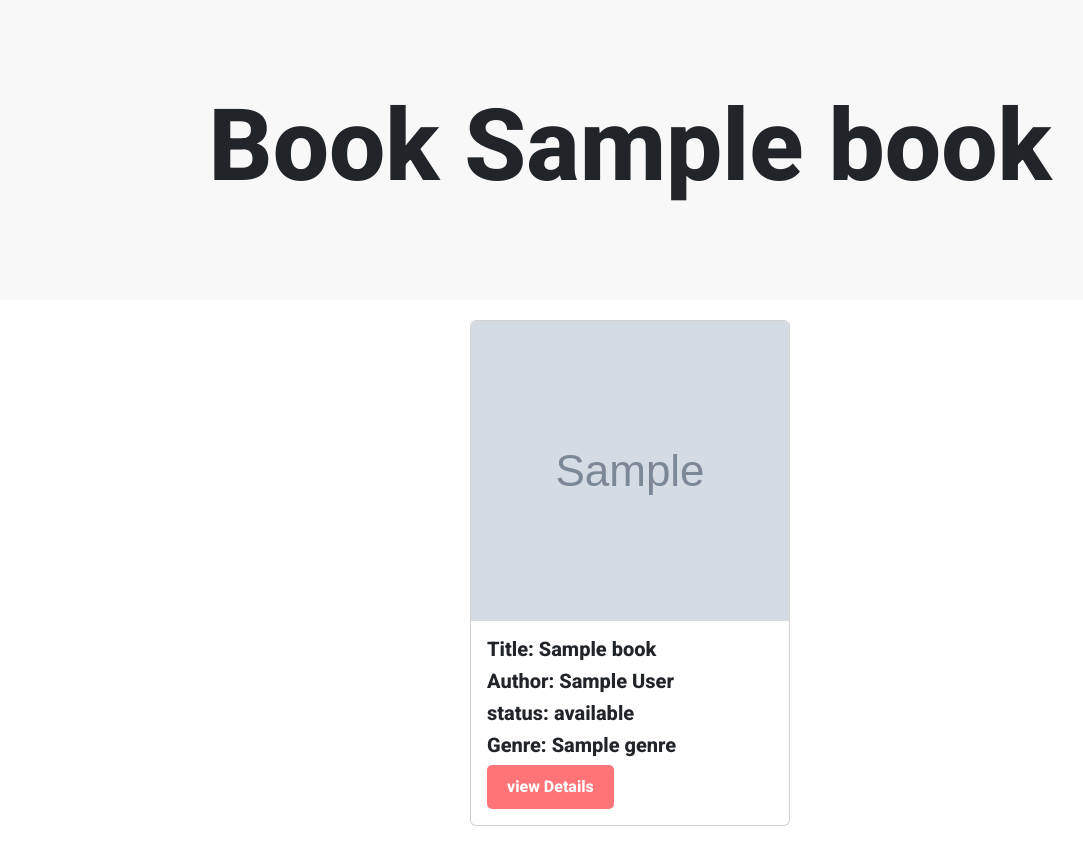
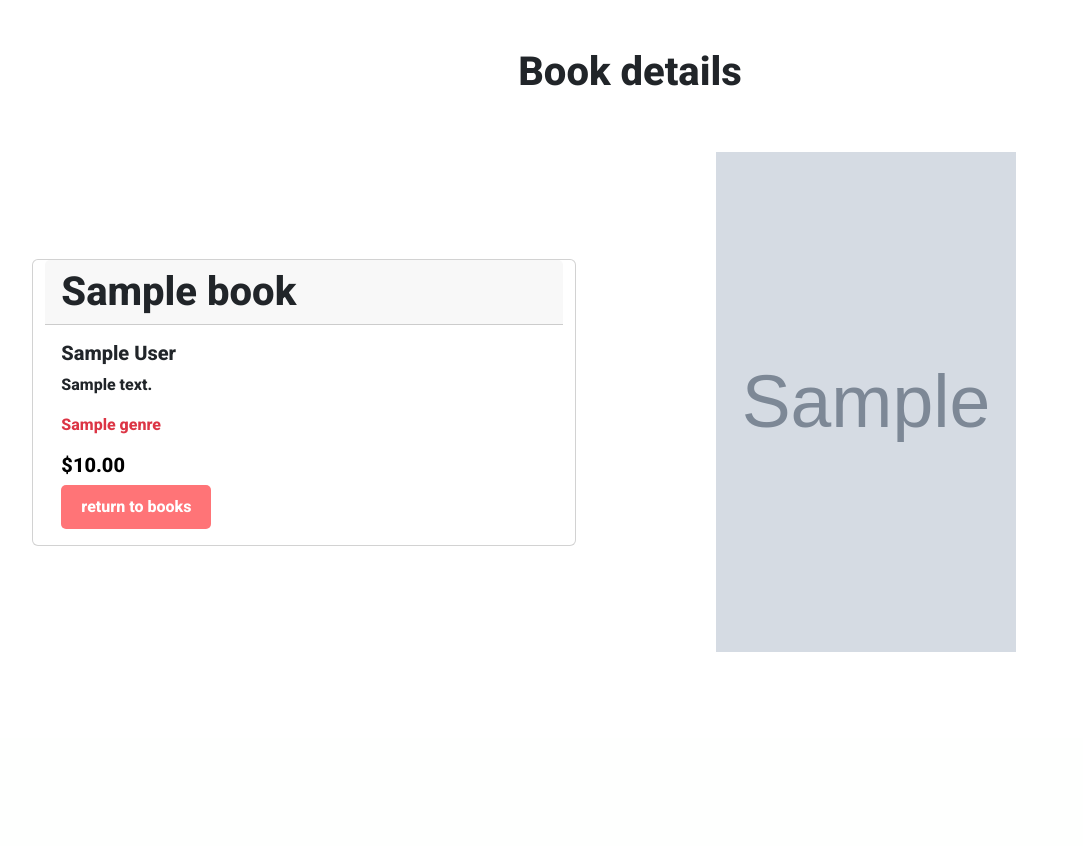
Before and after one commit to seifbasel/Library-Management-System-Website, a Django app: page /books/1 in a window 1280 px wide. Shown: the part 62-908 px from the top of the page, without its empty margins (10-1093 px from the left). After the commit the page ends 714 px from the top, so only its background shows below. Run offline with Django 4.2, Linux system fonts and the light colour scheme; tables that the repository leaves empty hold one stand-in row (values such as "Sample post"); grey boxes marked "Sample" are stand-in pictures; some libraries are stand-ins or nearby versions; some web fonts are replaced.

Commit message:
editpages

```diff
--- a/LMS/books/templates/books/index.html
+++ b/LMS/books/templates/books/index.html
@@ -12,7 +12,7 @@
       class="card-img-top"
       src="{{book.get_image_url}}"
       alt="Card image cap"
-      style="height: 300px"
+      style="height: 400px"
     />
     <div class="card-body">
       <h5 class="card-title">Title: {{book.title}}</h5>
--- a/LMS/books/templates/books/show.html
+++ b/LMS/books/templates/books/show.html
@@ -1,9 +1,39 @@
 {%extends 'students/layouts/base.html'%} {%load static%} {% block 'content' %}
-<div class="landing">
-  <div class="content">
-    <h2>Book {{book.title}}</h2>
+
+  <div class="text-center p-5">
+    <h1>Book details </h1>
+  </div>
+
+<div class="row justify-content-center align-items-center">
+    <div class="card col-5">
+      <h1 class="card-header">{{book.title}}</h1>
+      <div class="card-body">
+        <h5 class="card-title">{{book.author}}</h5>
+        <p class="card-text">{{book.description}}</p>
+        <p class="card-text text-danger">{{book.genre}}</p>
+        <h5 class="card-text fw-bold text-black">${{book.price}}</h5>
+
+        <a href="{% url 'books.index'%}" class="btn btn-primary"
+          >return to books</a>
+      </div>
+    </div>
+
+
+    <div class="col-1">
+    </div>
+
+    <div class="col-5">
+      <img
+        class="card-img-top"
+        src="{{book.get_image_url}}"
+        alt="Card image cap"
+        style="height: 500px;width:300px"
+      />
+    </div>
   </div>
 </div>
+
+{% comment %}
 <div class="parent">
   <div class="card" style="width: 20rem">
     <img
@@ -12,6 +42,7 @@
       alt="Card image cap"
       style="height: 300px"
     />
+
     <div class="card-body">
       <h5 class="card-title">Title: {{book.title}}</h5>
       <h5 class="card-title">Author: {{book.author}}</h5>
@@ -21,6 +52,7 @@
       <a href="#" class="btn btn-primary">view Details</a>
     </div>
   </div>
+  {% endcomment %}
 
   <!-- End of Container div -->
 </div>
```
